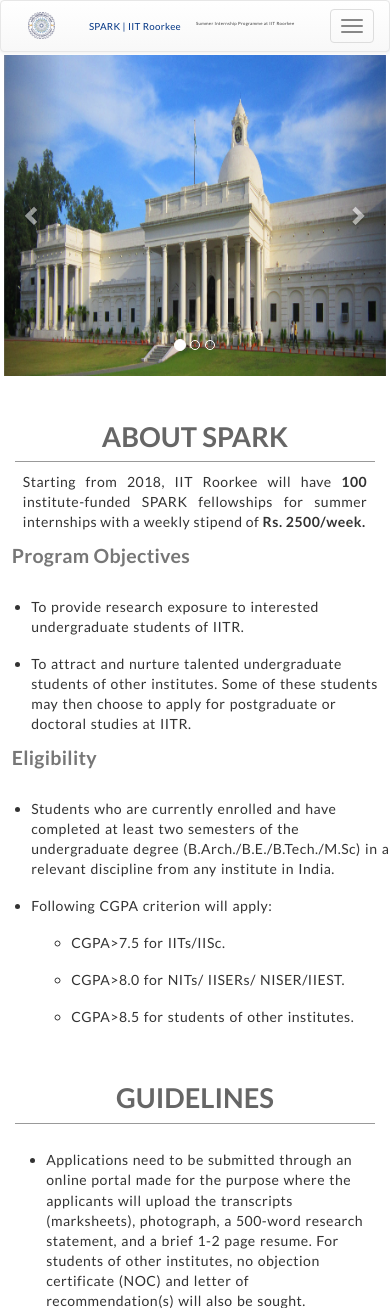
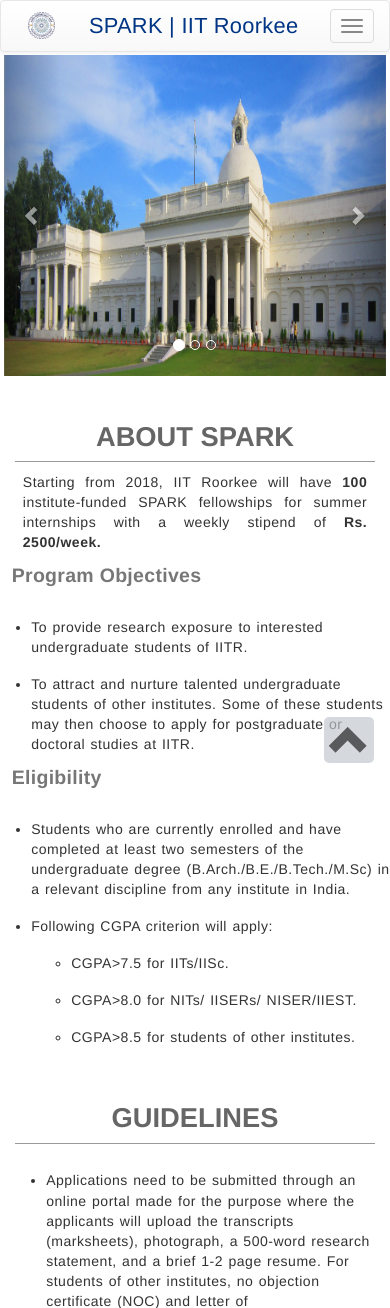
Before and after one commit to Spark-IITR/Spark, a PHP site: page /test/Publish/index.html in a window 390 px wide. Shown: the top 1308 px of the page. Run offline with PHP 8.4, Linux system fonts and the light colour scheme; some libraries are stand-ins or nearby versions.

Commit message:
remove double entry

```diff
--- a/Publish/index.html
+++ b/Publish/index.html
@@ -15,6 +15,14 @@
     <link href="src/css/bootstrap-theme.min.css" rel="stylesheet">
     <link href="src/css/index.css" rel="stylesheet">
     <link href="src/css/indexLess.css" rel="stylesheet">
+    <!-- Latest compiled and minified CSS -->
+<link rel="stylesheet" href="https://maxcdn.bootstrapcdn.com/bootstrap/3.3.7/css/bootstrap.min.css" integrity="sha384-BVYiiSIFeK1dGmJRAkycuHAHRg32OmUcww7on3RYdg4Va+PmSTsz/K68vbdEjh4u" crossorigin="anonymous">
+
+<!-- Optional theme -->
+<link rel="stylesheet" href="https://maxcdn.bootstrapcdn.com/bootstrap/3.3.7/css/bootstrap-theme.min.css" integrity="sha384-rHyoN1iRsVXV4nD0JutlnGaslCJuC7uwjduW9SVrLvRYooPp2bWYgmgJQIXwl/Sp" crossorigin="anonymous">
+
+<!-- Latest compiled and minified JavaScript -->
+<script src="https://maxcdn.bootstrapcdn.com/bootstrap/3.3.7/js/bootstrap.min.js" integrity="sha384-Tc5IQib027qvyjSMfHjOMaLkfuWVxZxUPnCJA7l2mCWNIpG9mGCD8wGNIcPD7Txa" crossorigin="anonymous"></script>
 </head>
 
 
@@ -30,7 +38,7 @@
            <span class="icon-bar"></span>
          </button>
          <a class="navbar-brand" href="https://www.iitr.ac.in"><img src="src/img/iitrLogo.png" alt="IIT Roorkee" class="indexNavbarIitrLogo"></a>
-         <a class="navbar-brand sparkNavbarTag" href="#">SPARK | IIT Roorkee</a><br/>
+         <a class="navbar-brand sparkNavbarTag" href="project.html">SPARK | IIT Roorkee</a><br/>
          <p class="sparkFullFormTag">Summer Internship Programme at IIT Roorkee</p>
        </div>
 
@@ -47,7 +55,7 @@
      </div>
    </nav>
 
-   <div id="carousel-example-generic" class="carousel slide" data-ride="carousel" style="margin-top: -2vh; width: 98vw; margin-left: 1vw">
+   <div id="carousel-example-generic" class="carousel slide" data-ride="carousel" style="margin-top: -2vh; width: 98vw; margin-left: 1vw" id="top">
      <ol class="carousel-indicators">
        <li data-target="#carousel-example-generic" data-slide-to="0" class="active"></li>
        <li data-target="#carousel-example-generic" data-slide-to="1"></li>
@@ -81,6 +89,10 @@
        <span class="sr-only">Next</span>
      </a>
    </div>
+
+
+
+
 
    <div class="container-fluid">
       <div class="row" id="aboutUs">
@@ -126,6 +138,9 @@
             </div>
 
         </div>
+    </div>
+    <div >
+        <a href="#top"><span class="glyphicon glyphicon-chevron-up moveToUpButton" aria-hidden="true"></span></a>
     </div>
 
     <div class="row">
@@ -274,7 +289,7 @@
             <p class="pull-left"> Copyright © 2017, All Rights Reserved, Indian Institute of Technology, Roorkee </p>
             <div title="Facebook" class="pull-right">
                 <ul class="social">
-                    <li> <a href="#"> <i class="fa fa-facebook">   </i> </a> </li>
+                    <li> <a href="https://www.facebook.com/SPARK-IIT-Roorkee-1938628919796672/"> <i class="fa fa-facebook">   </i> </a> </li>
                 </ul>
             </div>
         </div>
--- a/Publish/src/css/index.css
+++ b/Publish/src/css/index.css
@@ -311,3 +311,15 @@
 .projectSearchingInput{
     margin-top: 5vh
 }
+.moveToUpButton{
+    font-size: 2.6vw;
+    background-color: rgba(193, 198, 206, 0.67);
+    color: rgba(0, 0, 0, 0.59);
+    border-radius: 5px;
+    padding: .3% 6px .3% 10px;
+    text-align: center;
+    position: fixed !important;
+    top: 85vh !important;
+    left: 92%;
+    z-index: 100;
+}
--- a/Publish/src/css/indexLess.css
+++ b/Publish/src/css/indexLess.css
@@ -5,7 +5,7 @@
 		font-size: 4vw
 	}
 	.navbar-collapse.collapse{
-		height: 40vh
+		height: 35vh
 	}
 	.indexNavbarIitrLogo{
 		height: auto;
@@ -23,7 +23,14 @@
 	height:38vh !important;
 	width: 100vw;
 	}
-
+.sparkFullFormTag{
+    margin-left: 29%;
+    font-size: 1.1vw;
+    display: none;
+	}
+	.sparkNavbarTag{
+	    font-size: 5.6vw !important;
+	}
 
 	/* main css*/
 	.indexIntroductionTag{
@@ -77,3 +84,9 @@
 .indexContactUs{
 	margin-top: -6vh
 }
+.moveToUpButton{
+	    padding: .5% 4px .5% 5px;
+	    top: 87vh;
+	    left: 83%;
+	    font-size: 10.6vw
+	}
```
Also changed, not shown: Publish/project.html (+12 -16 lines).
